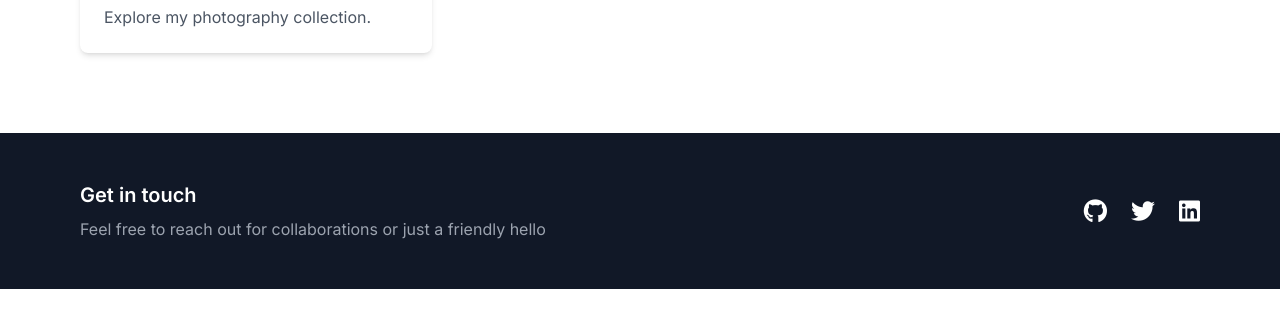
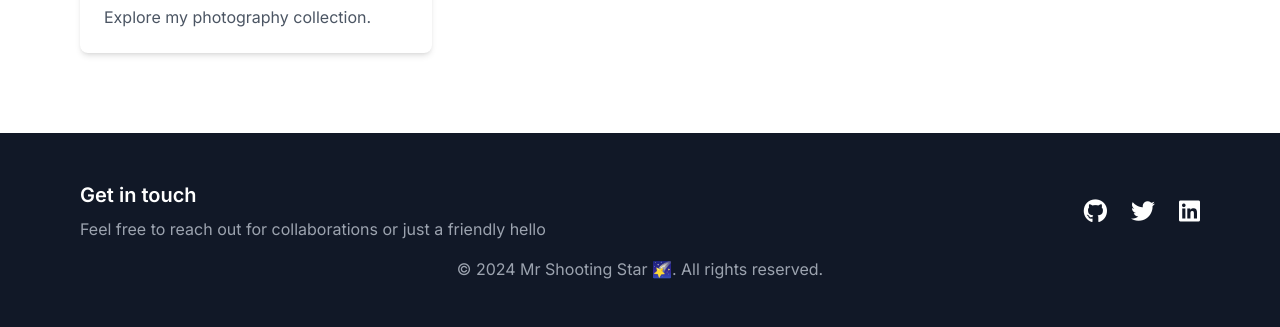
Before and after one commit to mrshootingstar/mrshootingstar.github.io, a plain HTML site: page index.html in a window 1280 px wide. Shown: the part 2068-2395 px from the top of the page. Before the commit the page ends 2357 px from the top, so only its background shows below. Drawn offline with nearby package versions, Linux system fonts and the light colour scheme.

Commit message:
Updated the footer.

```diff
--- a/index.html
+++ b/index.html
@@ -154,6 +154,9 @@
                     <a href="#" class="hover:text-gray-400"><i class="fab fa-linkedin text-2xl"></i></a>
                 </div>
             </div>
+            <div class="text-center mt-4">
+                <p class="text-gray-400">&copy; 2024 Mr Shooting Star 🌠. All rights reserved.</p>
+            </div>
         </div>
     </footer>
 
```
